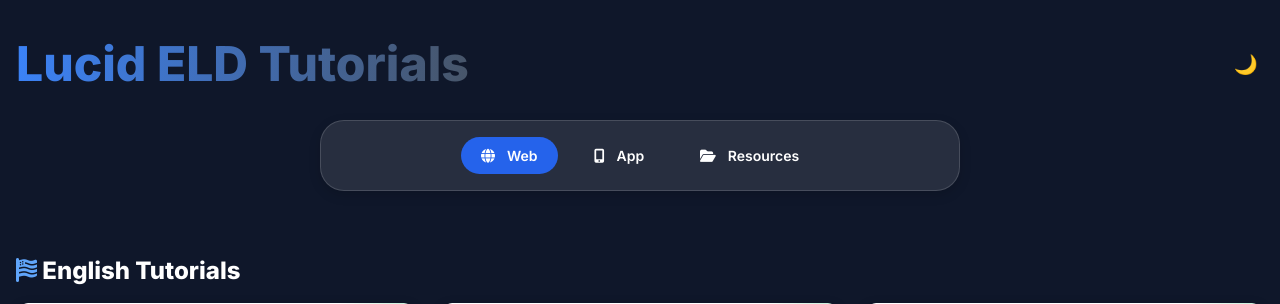
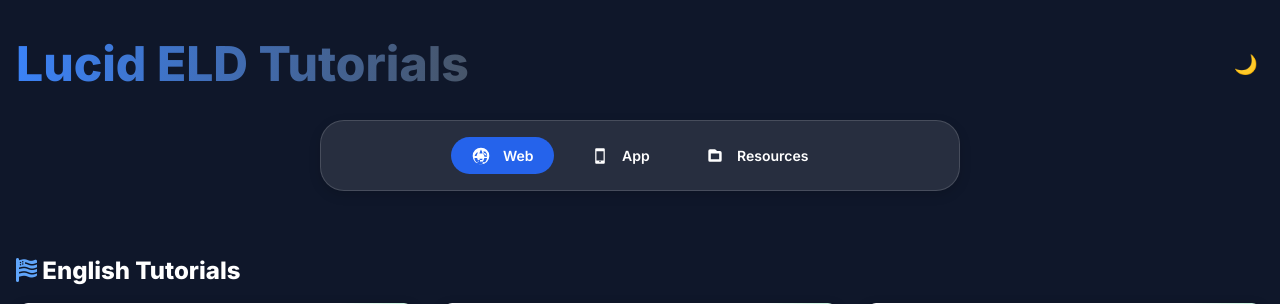
Before and after one commit to aliagzamxonove/ALI, a Flask app: page /supportresources in a window 1280 px wide. Shown: the top 304 px of the page. Run offline with Flask 3, Linux system fonts and the light colour scheme; some libraries are stand-ins or nearby versions.

Commit message:
Update supportresources.html

```diff
--- a/templates/supportresources.html
+++ b/templates/supportresources.html
@@ -128,8 +128,6 @@
 
   .guidance-toggle label:hover {
     background-color: var(--hover-bg, rgba(255 255 255 / 0.1));
-    /* No scale to reduce lag */
-    /* transform: scale(1.03); */
   }
 
   /* Checked states */
@@ -148,9 +146,13 @@
     color: black;
   }
 
-  /* Icons inherit label text color */
-  .guidance-toggle label i {
-    color: inherit !important;
+  /* SVG icons inherit label text color */
+  .guidance-toggle label svg {
+    width: 1.25rem;
+    height: 1.25rem;
+    fill: currentColor;
+    flex-shrink: 0;
+    transition: fill 0.25s ease-in-out;
   }
 
   /* Container styles */
@@ -324,18 +326,24 @@ video:fullscreen {
   aria-label="Select guidance type"
 >
   <input type="radio" id="web" name="guidance" hidden checked />
-  <label for="web">
-    <i class="fas fa-globe"></i> Web
+  <label for="web" tabindex="0">
+    <svg aria-hidden="true" focusable="false" viewBox="0 0 24 24" >
+      <path d="M12 2a10 10 0 1 0 10 10A10 10 0 0 0 12 2Zm5.07 4.57a7.5 7.5 0 0 1 2.5 4.45h-3.16a19.06 19.06 0 0 0-1.67-4.3 8.16 8.16 0 0 1 2.33-.15ZM12 4.12a17.74 17.74 0 0 1 1.89 4.75H10.1a18.25 18.25 0 0 1 1.88-4.75ZM5.14 7.66h3.16a19.1 19.1 0 0 0-1.67 4.31 8.1 8.1 0 0 1-2.33.15 7.47 7.47 0 0 1 2.84-4.46Zm-1 6.62h3.21a18.93 18.93 0 0 0 1.9 4.71 8.27 8.27 0 0 1-2.9.47 7.54 7.54 0 0 1-2.2-5.18Zm3.06 6.5a19.08 19.08 0 0 0 1.6-4.12h4.2a18.9 18.9 0 0 0 1.61 4.12 7.62 7.62 0 0 1-7.41 0Zm9.79-1.2a8.31 8.31 0 0 1-2.92-.5 18.92 18.92 0 0 0 1.91-4.65h3.23a7.67 7.67 0 0 1-2.22 5.15Zm2.35-6.64h-3.16a18.94 18.94 0 0 0-1.67-4.3 8.2 8.2 0 0 1 2.33-.15 7.49 7.49 0 0 1 2.5 4.45ZM12 19.88a17.79 17.79 0 0 1-1.9-4.73h3.79a17.73 17.73 0 0 1-1.89 4.73Z"/>
+    </svg> Web
   </label>
 
   <input type="radio" id="app" name="guidance" hidden />
-  <label for="app">
-    <i class="fas fa-mobile-alt"></i> App
+  <label for="app" tabindex="0">
+    <svg aria-hidden="true" focusable="false" viewBox="0 0 24 24" >
+      <path d="M16.5 2.75h-9a1.25 1.25 0 0 0-1.25 1.25v16a1.25 1.25 0 0 0 1.25 1.25h9a1.25 1.25 0 0 0 1.25-1.25v-16a1.25 1.25 0 0 0-1.25-1.25Zm-4.5 16.75a.875.875 0 1 1 .875-.875A.876.876 0 0 1 12 19.5Zm4.25-2.25h-8.5v-11h8.5Z"/>
+    </svg> App
   </label>
 
   <input type="radio" id="resources" name="guidance" hidden />
-  <label for="resources">
-    <i class="fas fa-folder-open"></i> Resources
+  <label for="resources" tabindex="0">
+    <svg aria-hidden="true" focusable="false" viewBox="0 0 24 24" >
+      <path d="M4 6a2 2 0 0 1 2-2h5.6a2 2 0 0 1 1.4.6l1.4 1.4H18a2 2 0 0 1 2 2v9a2 2 0 0 1-2 2H6a2 2 0 0 1-2-2Zm3 3v7h10v-7Z"/>
+    </svg> Resources
   </label>
 </div>
 
```
